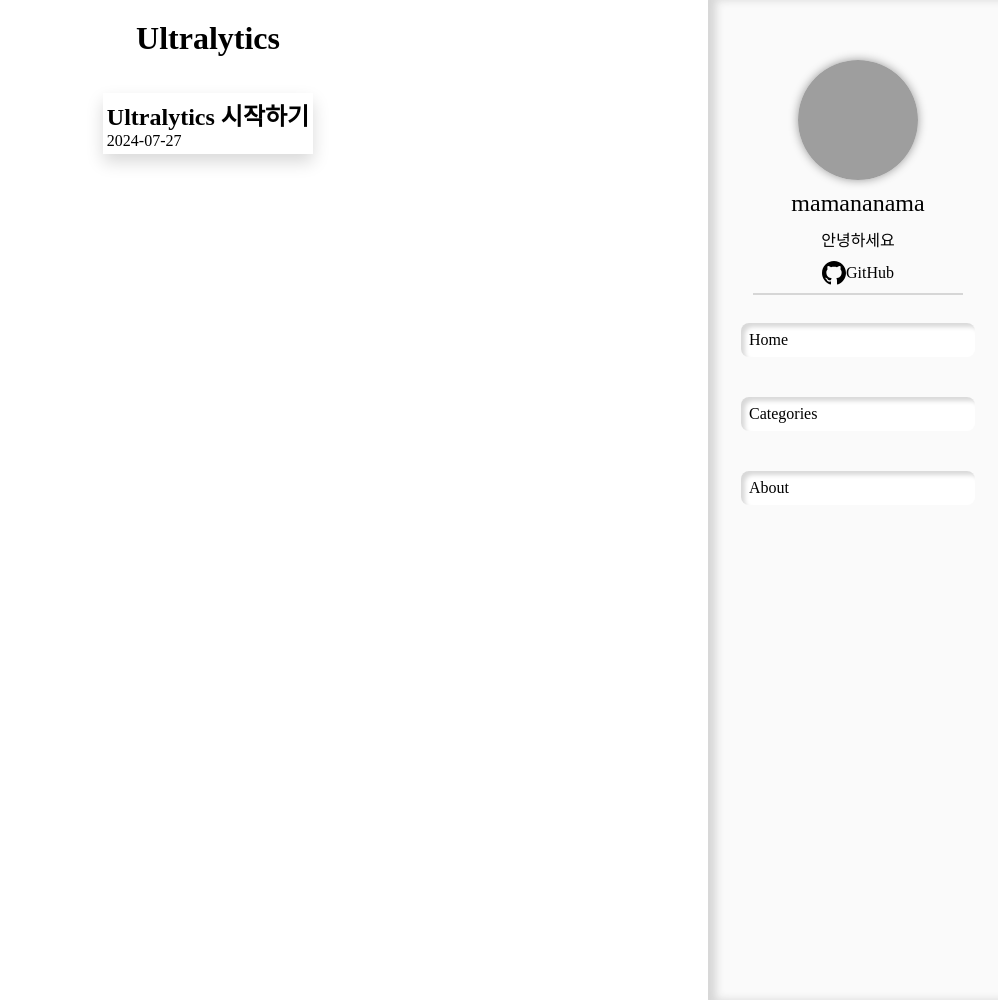
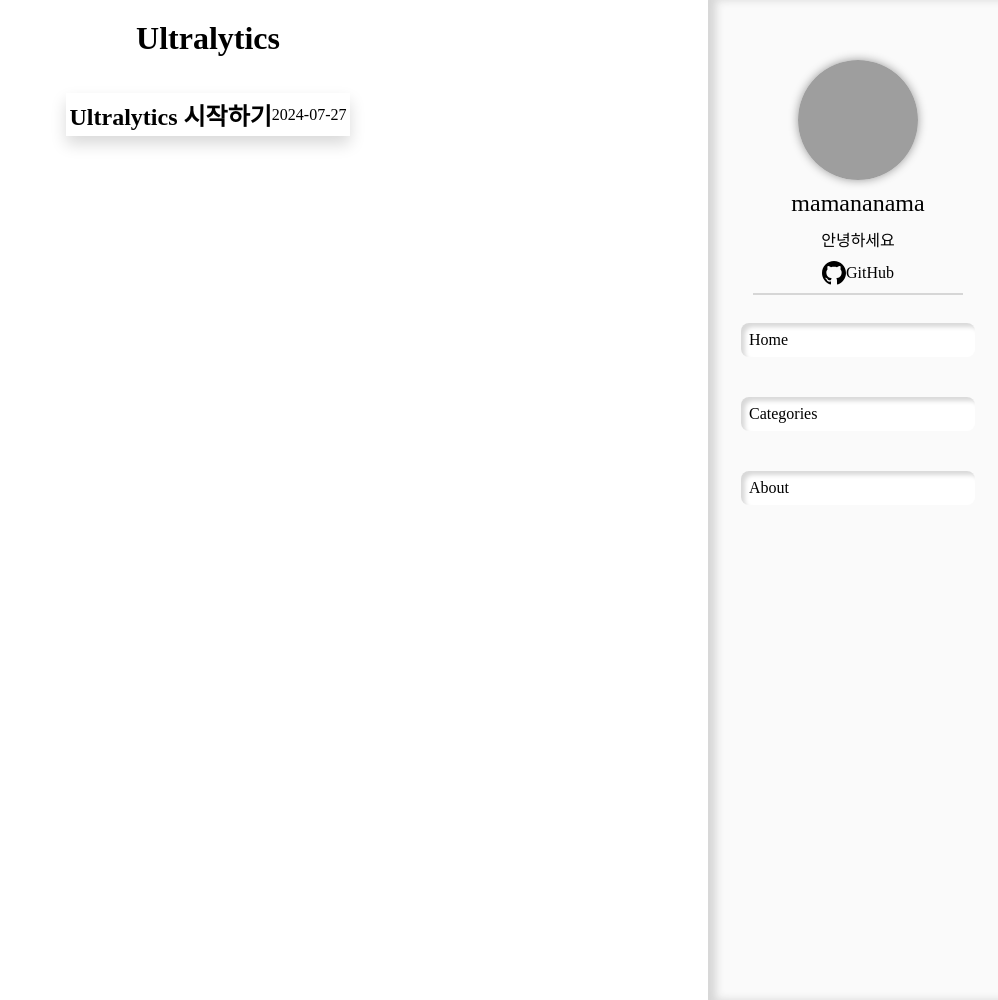
Before and after one commit to mamananama/mamananama.github.io, a Jekyll site: the page built from categories/Ultralytics.html, in a window 1280 px wide. Shown: the whole page, without its empty margins (282-1280 px from the left). Built offline with Jekyll 4.4.1, drawn with Linux system fonts in a browser that asks for light colours; some web fonts are replaced; grey boxes are pictures that could not be loaded.

Commit message:
css 링크 수정

```diff
--- a/Gemfile
+++ b/Gemfile
@@ -26,7 +26,7 @@ platforms :mingw, :x64_mingw, :mswin, :jruby do
 end
 
 # Performance-booster for watching directories on Windows
-gem "wdm", "~> 0.1.1", :platforms => [:mingw, :x64_mingw, :mswin]
+gem "wdm", "~> 0.1", :platforms => [:mingw, :x64_mingw, :mswin]
 
 # Lock `http_parser.rb` gem to `v0.6.x` on JRuby builds since newer versions of the gem
 # do not have a Java counterpart.
--- a/_includes/vertical_menu.html
+++ b/_includes/vertical_menu.html
@@ -1,7 +1,7 @@
 <nav class="vertical-menu">
 	<div class="profile-container">
 		{% if src %}
-		<img src="{{site.baseurl}}/assets/images/profile.jpg" alt="https://avatars.githubusercontent.com/u/114140050?v=4" class="profile-image">
+		<img src="assets/images/profile.jpg" alt="https://avatars.githubusercontent.com/u/114140050?v=4" class="profile-image">
 		{% else %}
 		<img src="https://avatars.githubusercontent.com/u/114140050?v=4" alt="profile image" class="profile-image">
 		{% endif %}
--- a/_layouts/default.html
+++ b/_layouts/default.html
@@ -2,7 +2,7 @@
 <html lang="ko-KR">
 	<head>
 		<meta charset="UTF-8" />
-		<link rel="stylesheet" href="{{site.baseurl}}/assets/css/styles.css" />
+		<link rel="stylesheet" href="/assets/css/styles.css" />
 
 		<title>{{page.title}}</title>
 	</head>
--- a/_layouts/post.html
+++ b/_layouts/post.html
@@ -3,8 +3,8 @@ layout: default
 ---
 
 <head>
-	<link rel="stylesheet" href="{{site.baseurl}}/assets/css/syntax.css" />
-	<link rel="stylesheet" href="{{site.baseurl}}/assets/css/post.css" />
+	<link rel="stylesheet" href="/assets/css/syntax.css" />
+	<link rel="stylesheet" href="/assets/css/post.css" />
 </head>
 
 <div class="post">
--- a/categories/Ultralytics.html
+++ b/categories/Ultralytics.html
@@ -4,7 +4,7 @@ title: Ultralytics
 permalink: /categories/Ultralytics/
 ---
 <head>
-    <link rel="stylesheet" href="../assets/css/postlist.css">
+    <link rel="stylesheet" href="/assets/css/postlist.css">
 </head>
 
 <div class="content-wrap">
--- a/categories/categories.html
+++ b/categories/categories.html
@@ -4,7 +4,7 @@ title: 카테고리
 permalink: /categories/
 ---
 <head>
-    <link rel="stylesheet" href="../assets/css/category.css">
+    <link rel="stylesheet" href="/assets/css/category.css">
 </head>
 
 
```
Also changed, not shown: Gemfile.lock, 11 other files.
